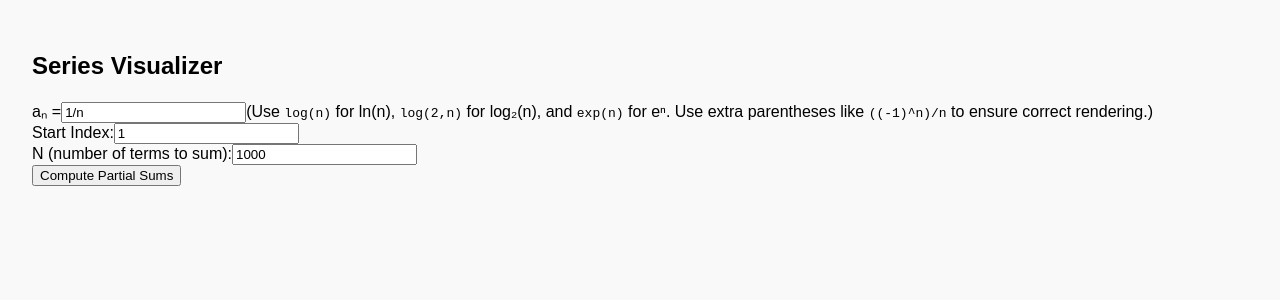
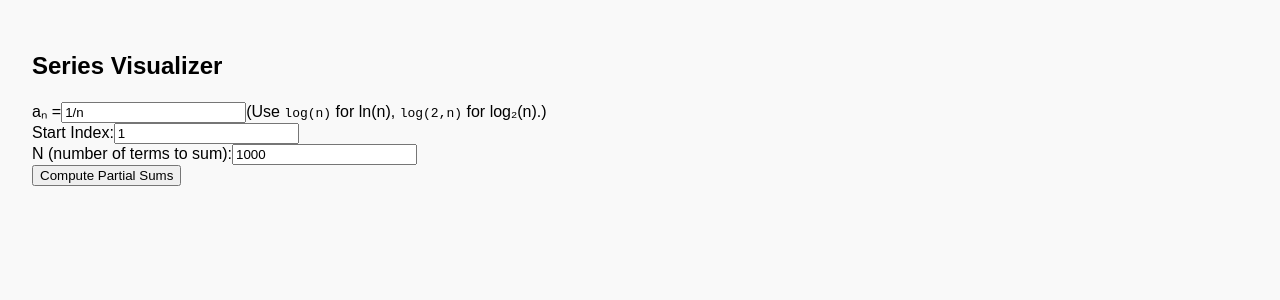
Before and after one commit to cuiyu-he/series-visualizer, a React (Create React App) app: page / in a window 1280 px wide. Shown: the top 300 px of the page. Built offline with nearby package versions, Linux system fonts and the light colour scheme.

Commit message:
fixed the comment line

```diff
--- a/src/App.js
+++ b/src/App.js
@@ -175,9 +175,15 @@ export default function App() {
     fixed = fixed.replace(/\(-1\)\^([a-zA-Z0-9]+)/g, (_, exp) => `(-1)^{${exp}}`);
 
     // ✅ STEP 3: Replace general a^b → a^{b}
-    fixed = fixed.replace(/([a-zA-Z0-9]+)\^([a-zA-Z0-9]+)/g, (_, base, exp) => {
+    // fixed = fixed.replace(/([a-zA-Z0-9]+)\^([a-zA-Z0-9]+)/g, (_, base, exp) => {
+    //   return `${base}^{${exp}}`;
+    // });
+
+    // Replace any n^(...) or n^x with LaTeX-safe format
+    fixed = fixed.replace(/([a-zA-Z0-9]+)\^\(?([a-zA-Z0-9.+\-*/]+)\)?/g, (_, base, exp) => {
       return `${base}^{${exp}}`;
     });
+
 
     return fixed;
   }
@@ -231,8 +237,10 @@ export default function App() {
           placeholder="e.g. ((-1)^n)/n"
         />
         <span className="text-sm text-gray-600 mt-1 block">
-          (Use <code>log(n)</code> for ln(n), <code>log(2,n)</code> for log₂(n), and <code>exp(n)</code> for eⁿ.
-          Use extra parentheses like <code>((-1)^n)/n</code> to ensure correct rendering.)
+          (Use <code>log(n)</code> for ln(n), <code>log(2,n)</code> for log₂(n).
+           {/* and <code>exp(n)</code> for eⁿ. */}
+          {/* Use extra parentheses like <code>((-1)^n)/n</code> to ensure correct rendering. */}
+          )
         </span>
       </div>
 
```
